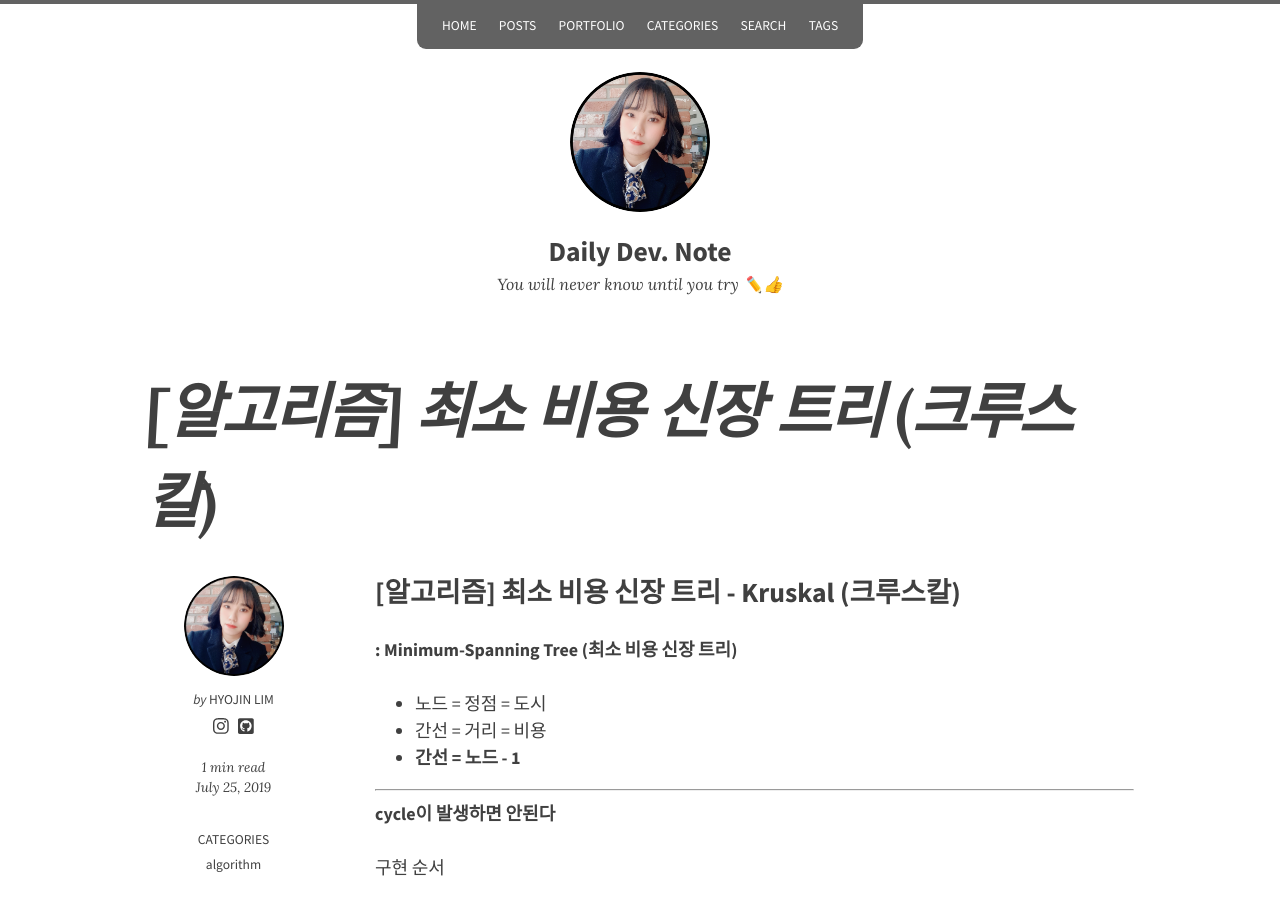
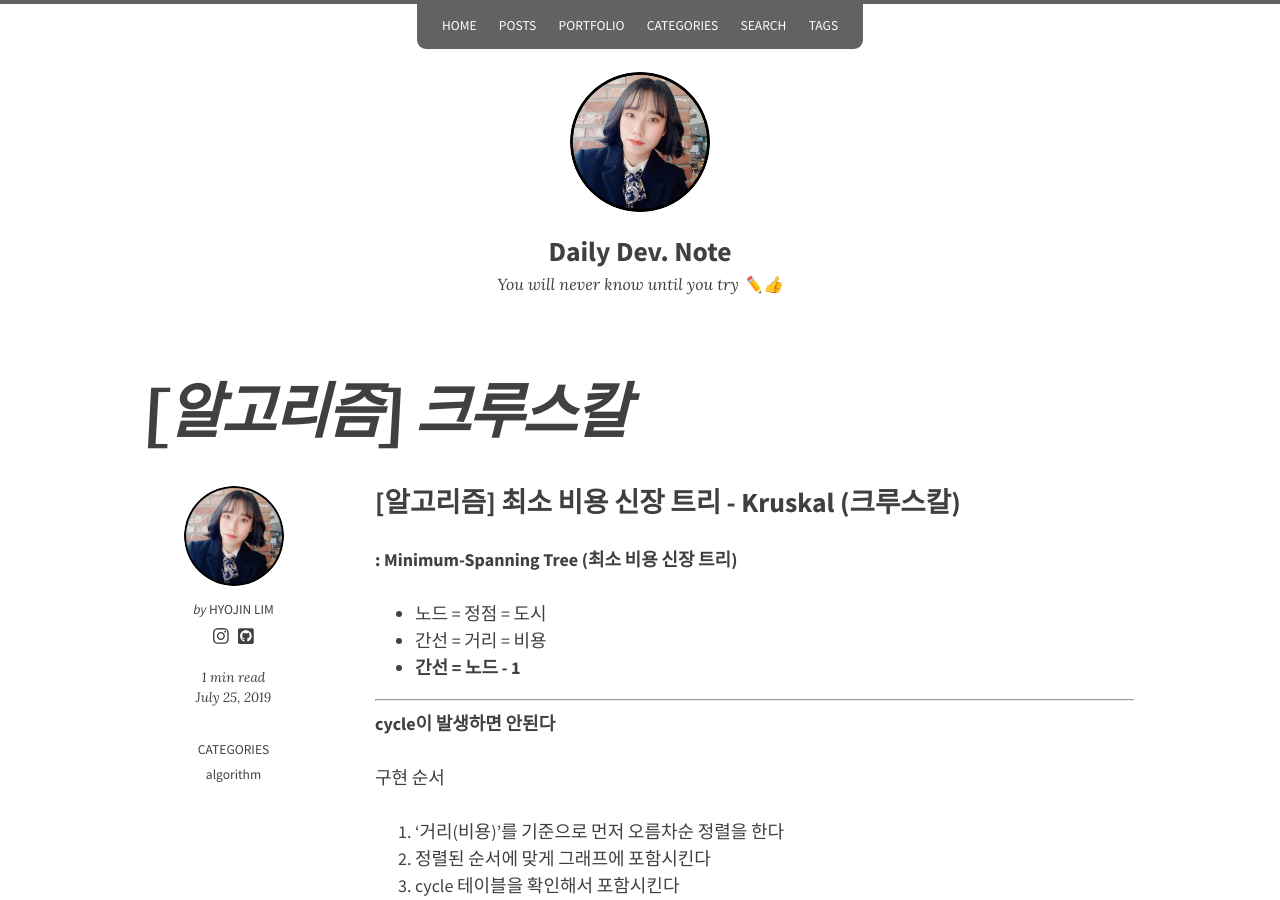
Before and after one commit to genie97/genie97.github.com, a Jekyll site: the page built from _posts/2019-07-25-[알고리즘] Kruskal (크루스칼 최소 비용 신장 트리).md, in a window 1280 px wide and 900 px high. Built offline with Jekyll 4.4.1, drawn with Linux system fonts in a browser that asks for light colours; nearby versions of some CDN libraries; a script that is not in the unit is left out.

Commit message:
modify posts

```diff
--- a/_posts/2019-07-25-[알고리즘] Kruskal (크루스칼 최소 비용 신장 트리).md
+++ b/_posts/2019-07-25-[알고리즘] Kruskal (크루스칼 최소 비용 신장 트리).md
@@ -1,6 +1,6 @@
 ---
 layout: post
-title: "[알고리즘] 최소 비용 신장 트리 (크루스칼)"
+title: "[알고리즘] 크루스칼"
 date: "2019-07-25"
 categories: algorithm
 ---
```
